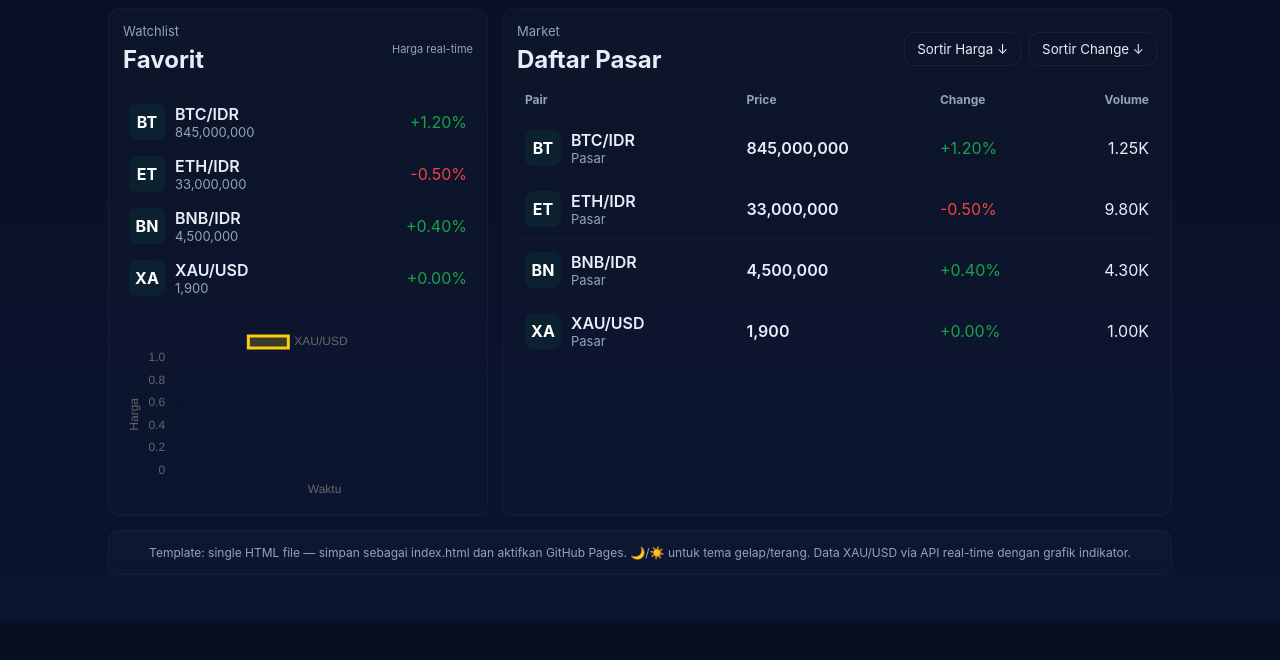
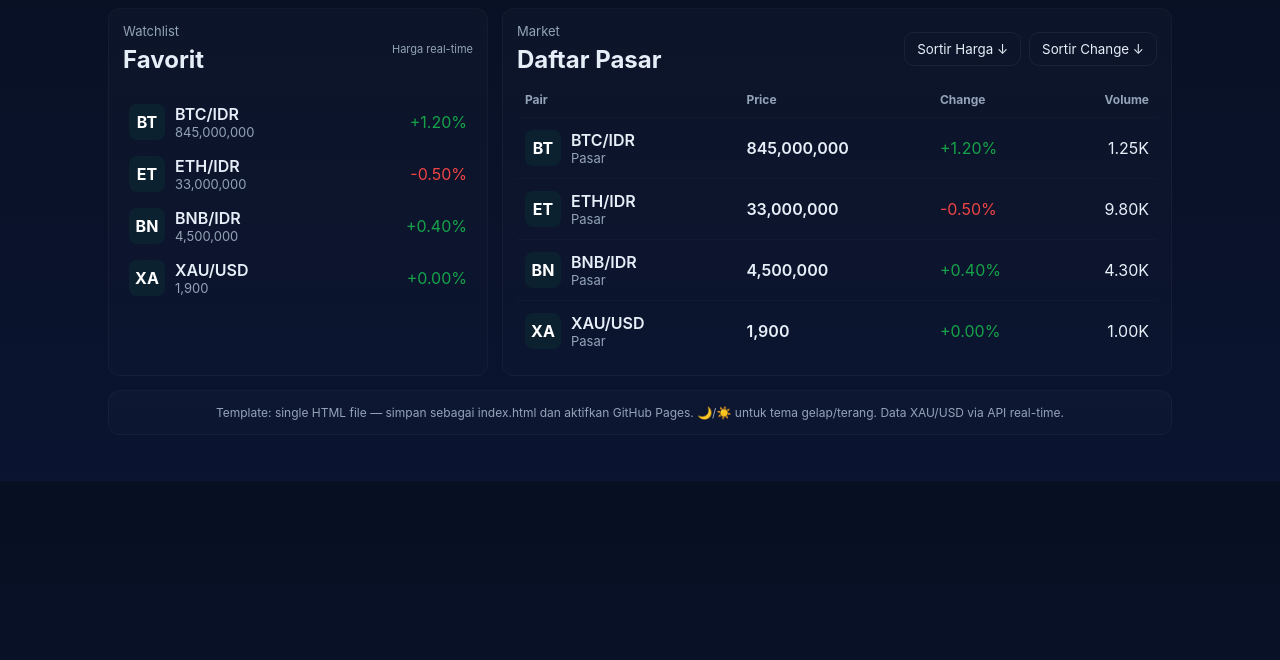
Before and after one commit to rizz-6969/MArk, a plain HTML site: page index.html in a window 1280 px wide. Shown: the part 100-760 px from the top of the page. Drawn offline with nearby package versions, Linux system fonts and the light colour scheme.

Commit message:
Update index.html

```diff
--- a/index.html
+++ b/index.html
@@ -51,10 +51,7 @@
     body.light footer{color:var(--muted-light)}
 
     .spark{font-size:11px;color:var(--muted)}
-
-    canvas{width:100%!important;max-height:300px;margin-top:12px}
   </style>
-  <script src="https://cdn.jsdelivr.net/npm/chart.js"></script>
 </head>
 <body>
   <div class="wrap">
@@ -84,7 +81,6 @@
         </div>
 
         <ul id="watch" class="watchlist" style="list-style:none;padding:10px 0;margin:12px 0 0"></ul>
-        <canvas id="xauChart"></canvas>
       </section>
 
       <section class="card">
@@ -109,7 +105,7 @@
     </main>
 
     <footer class="card" style="margin-top:14px">
-      <div>Template: single HTML file — simpan sebagai <code>index.html</code> dan aktifkan GitHub Pages. 🌙/☀️ untuk tema gelap/terang. Data XAU/USD via API real-time dengan grafik indikator.</div>
+      <div>Template: single HTML file — simpan sebagai <code>index.html</code> dan aktifkan GitHub Pages. 🌙/☀️ untuk tema gelap/terang. Data XAU/USD via API real-time.</div>
     </footer>
   </div>
 
@@ -176,52 +172,15 @@
       renderWatch();
     }
 
-    // Chart.js untuk XAU/USD
-    const ctx = document.getElementById('xauChart').getContext('2d');
-    const xauPrices = [];
-    const xauLabels = [];
-    const xauChart = new Chart(ctx, {
-      type: 'line',
-      data: {
-        labels: xauLabels,
-        datasets: [{
-          label: 'XAU/USD',
-          data: xauPrices,
-          borderColor: '#facc15',
-          backgroundColor: 'rgba(250,204,21,0.2)',
-          fill:true,
-          tension:0.3,
-        }]
-      },
-      options:{
-        responsive:true,
-        plugins:{legend:{display:true}},
-        scales:{
-          x:{display:true,title:{display:true,text:'Waktu'}},
-          y:{display:true,title:{display:true,text:'Harga'}}
-        }
-      }
-    });
-
     // API Real-time Gold Price (XAU/USD) from Metals-API example
     async function fetchGold(){
       try{
+        // Example: https://metals-api.com (free registration required)
         const res = await fetch(`https://metals-api.com/api/latest?access_key=YOUR_API_KEY&base=USD&symbols=XAU`);
         const json = await res.json();
         if(json && json.rates && json.rates.XAU){
           const gold = data.find(d=> d.pair==='XAU/USD');
-          if(gold){
-            const newPrice = (1/json.rates.XAU).toFixed(2);
-            gold.price = newPrice;
-            gold.changePct = (Math.random()-0.5).toFixed(2);
-
-            // update chart
-            const now = new Date().toLocaleTimeString();
-            xauLabels.push(now);
-            xauPrices.push(newPrice);
-            if(xauLabels.length>20){xauLabels.shift(); xauPrices.shift();}
-            xauChart.update();
-          }
+          if(gold){ gold.price = (1/json.rates.XAU).toFixed(2); gold.changePct = (Math.random()-0.5).toFixed(2); }
         }
       }catch(e){console.log('API fetch error',e)}
     }
```
